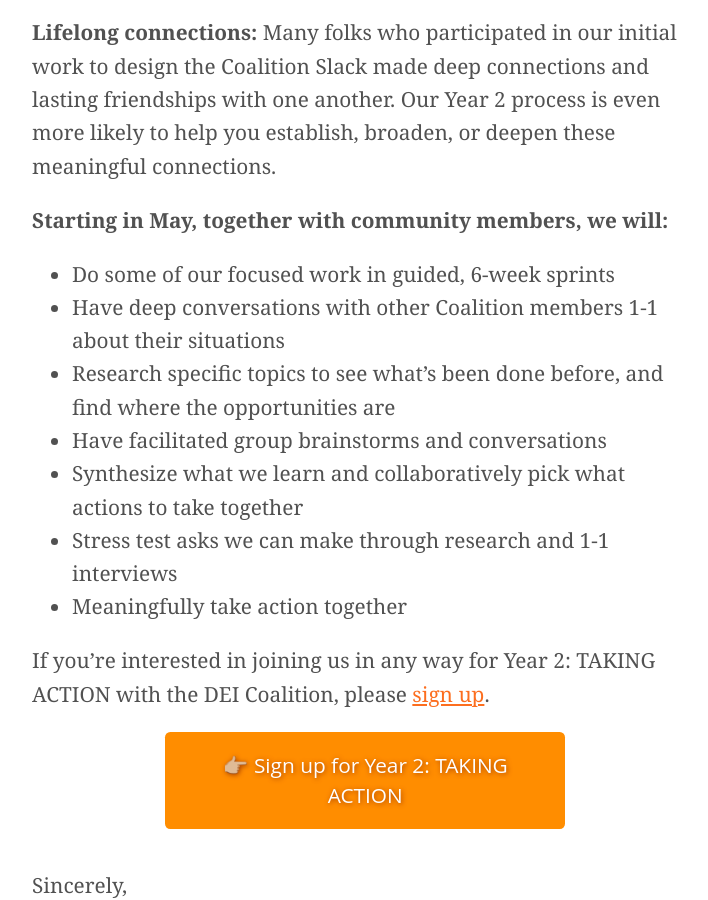
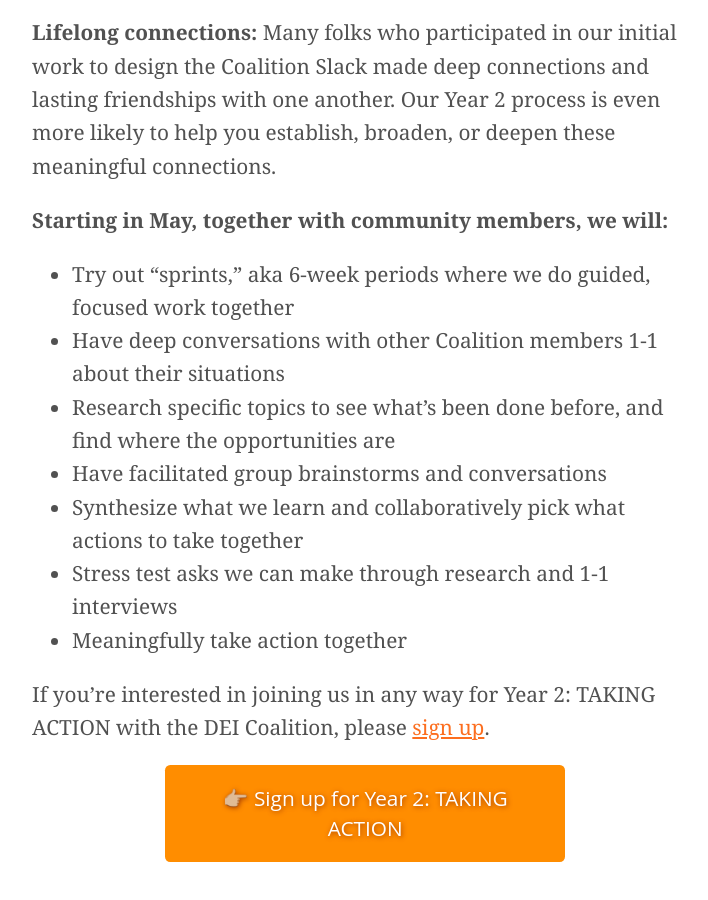
Before and after one commit to OpenNews/opennews-website, a Jekyll site: the page built from _posts/2022-03-22-dei-coalition-year-2-taking-action.md, in a window 1280 px wide and 900 px high, scrolled down 2688 px. Shown: the whole window, without its empty margins (118-826 px from the left). Built offline with Jekyll 4.4.1, drawn with Linux system fonts in a browser that asks for light colours; nearby versions of some CDN libraries; some web fonts are replaced; comment, search, counter and statistics services are not loaded.

Commit message:
defining sprints

```diff
--- a/_posts/2022-03-22-dei-coalition-year-2-taking-action.md
+++ b/_posts/2022-03-22-dei-coalition-year-2-taking-action.md
@@ -59,7 +59,7 @@ Here’s what your experience will be like as we make a plan and follow through
 **Lifelong connections:** Many folks who participated in our initial work to design the Coalition Slack made deep connections and lasting friendships with one another. Our Year 2 process is even more likely to help you establish, broaden, or deepen these meaningful connections.
 
 **Starting in May, together with community members, we will:**
-* Do some of our focused work in guided, 6-week sprints
+* Try out “sprints,” aka 6-week periods where we do guided, focused work together
 * Have deep conversations with other Coalition members 1-1 about their situations
 * Research specific topics to see what’s been done before, and find where the opportunities are
 * Have facilitated group brainstorms and conversations
```
